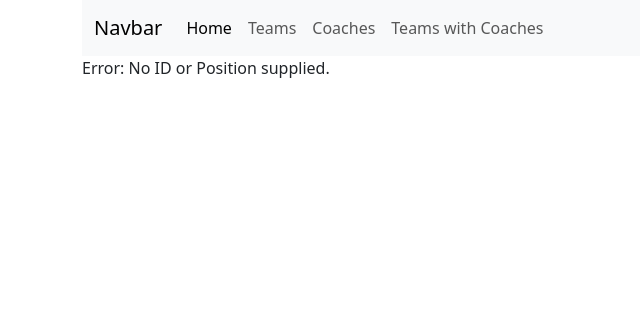
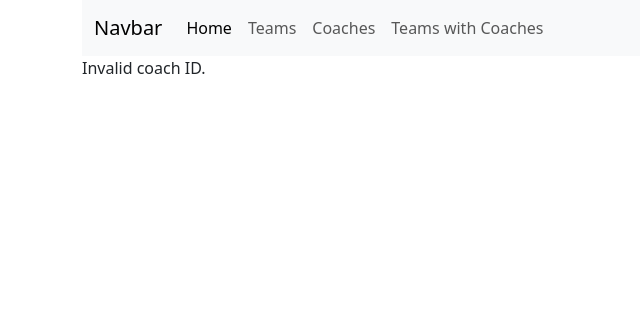
Before and after one commit to BrodyKelso/4013-HW3-BK, a PHP site: page /coaches-with-players.php in a window 1280 px wide. Shown: the top 316 px of the page, without its empty margins (0-640 px from the left). Run offline with PHP 8.4, Linux system fonts and the light colour scheme.

Commit message:
Update coaches-with-players.php

```diff
--- a/coaches-with-players.php
+++ b/coaches-with-players.php
@@ -5,20 +5,18 @@ require_once("model-coaches-players.php");
 $pageTitle = "Coaches with Players";
 include "view-header.php";
 
-$coach_id = $_GET['id'] ?? null;
-$coach_position = $_GET['position'] ?? null;
+// Ensure that an ID is provided and is a number
+if(isset($_GET['id']) && is_numeric($_GET['id'])) {
+    $coachesPlayers = selectCoachesWithPlayers($_GET['id']);
 
-if($coach_position === 'Head Coach') {
-    $players = selectAllPlayers();
-} elseif($coach_position !== null) {
-    $players = selectPlayersByCoachPosition($coach_position);
-} elseif($coach_id !== null) {
-    $players = selectCoachesWithPlayers($coach_id);
+    // Check if data was fetched
+    if($coachesPlayers && $coachesPlayers->num_rows > 0) {
+        include "view-players.php";
+    } else {
+        echo "<p>No players found for this coach.</p>";
+    }
 } else {
-    // Handle error: neither id nor position supplied.
-    die("Error: No ID or Position supplied.");
+    echo "<p>Invalid coach ID.</p>";
 }
 
-include "view-players.php";
 include "view-footer.php";
-?>
```
